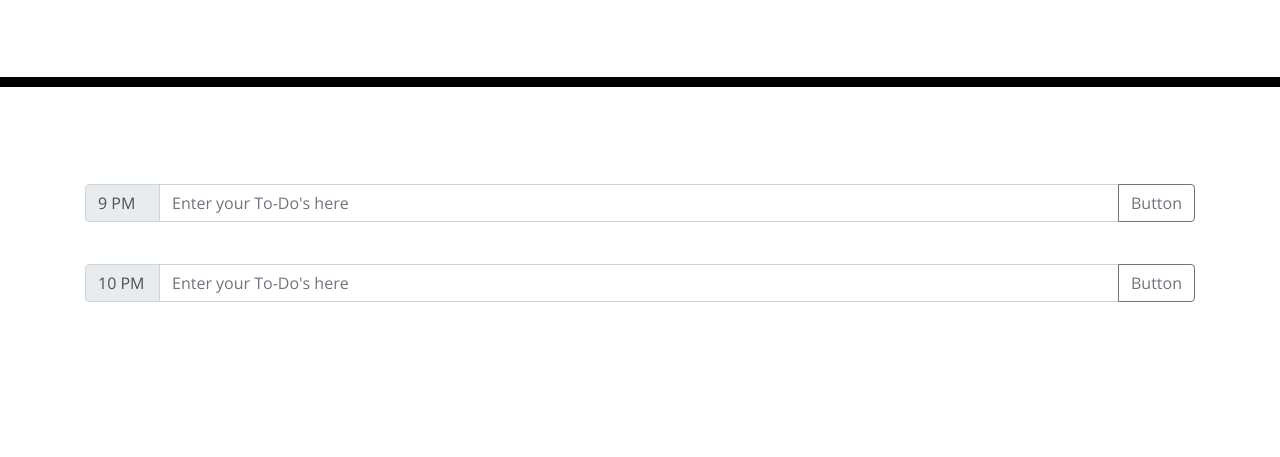
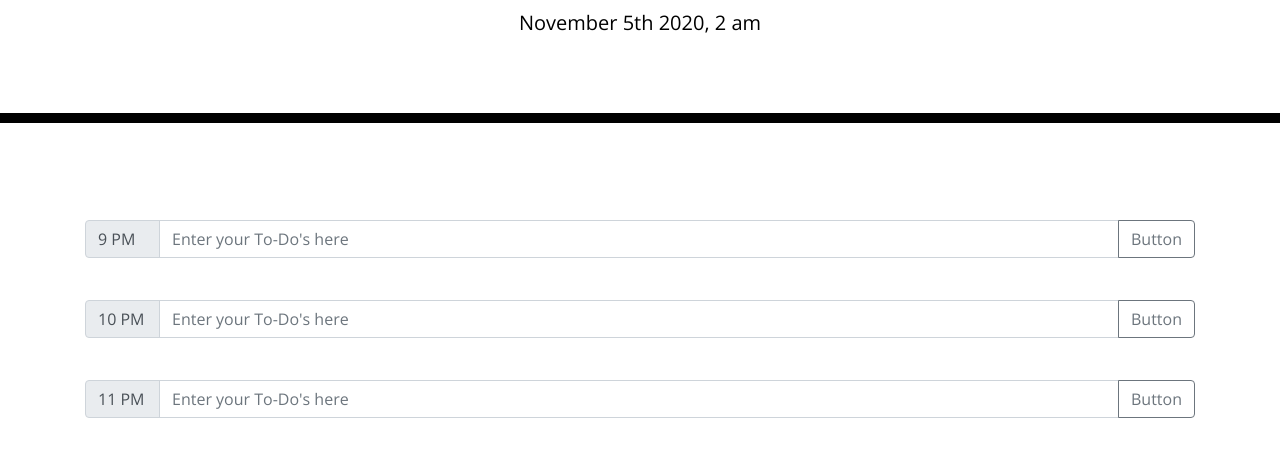
Before and after one commit to orionvtg/Calendar-App, a plain HTML site: page Develop/index.html in a window 1280 px wide. Shown: the part 181-638 px from the top of the page. Drawn offline with nearby package versions, Linux system fonts and the light colour scheme.

Commit message:
adding the js file and setting up moments.js to display some basic header time

```diff
--- /dev/null
+++ b/Develop/app.js
@@ -0,0 +1,3 @@
+const currentDay = moment().format('MMMM Do YYYY, h a');
+
+document.querySelector("#currentDay").textContent = currentDay
--- a/Develop/index.html
+++ b/Develop/index.html
@@ -62,11 +62,28 @@
           </form>
         </div>
       </div>
+      <!-- This is for the 11 PM input -->
+      <div class="row">
+        <div class="col-sm-12">
+          <form action="">
+            <div class="input-group mb-3">
+              <div class="input-group-prepend">
+                <span class="input-group-text" id="basic-addon1">11 PM</span>
+              </div>
+              <input type="text" class="form-control" placeholder="Enter your To-Do's here">
+              <div class="input-group-append">
+                <button class="btn btn-outline-secondary" type="submit" id="button-addon2">Button</button>
+              </div>
+            </div>
+          </form>
+        </div>
+      </div>
 
 
     </div>
 
     <script src="https://cdnjs.cloudflare.com/ajax/libs/jquery/3.2.1/jquery.min.js"></script>
     <script src="https://cdnjs.cloudflare.com/ajax/libs/moment.js/2.24.0/moment.min.js"></script>
+    <script src="./app.js"></script>
   </body>
 </html>
```
